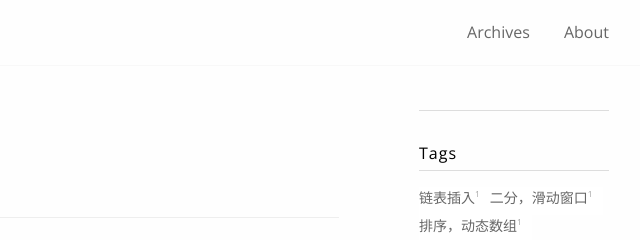
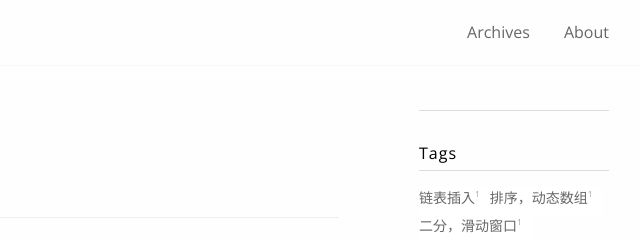
Before and after one commit to dhupxd/dhupxd.github.io, a plain HTML site: page index.html in a window 1280 px wide. Shown: the top 240 px of the page, 531-1171 px from the left. Drawn offline with nearby package versions, Linux system fonts and the light colour scheme; a web font is replaced by a local one.

Commit message:
Site updated: 2018-09-12 15:18:31

```diff
--- a/index.html
+++ b/index.html
@@ -324,7 +324,7 @@
 
     <section id="tags" class="widget-area widget_tags">
         <h3 class="widget-title">Tags</h3>
-        <ul class="tag-list"><li class="tag-list-item"><a class="tag-list-link" href="/tags/链表插入/">链表插入</a><span class="tag-list-count">1</span></li><li class="tag-list-item"><a class="tag-list-link" href="/tags/二分，滑动窗口/">二分，滑动窗口</a><span class="tag-list-count">1</span></li><li class="tag-list-item"><a class="tag-list-link" href="/tags/排序，动态数组/">排序，动态数组</a><span class="tag-list-count">1</span></li><li class="tag-list-item"><a class="tag-list-link" href="/tags/刷机，虚拟键/">刷机，虚拟键</a><span class="tag-list-count">1</span></li><li class="tag-list-item"><a class="tag-list-link" href="/tags/操作系统/">操作系统</a><span class="tag-list-count">1</span></li><li class="tag-list-item"><a class="tag-list-link" href="/tags/线性方程/">线性方程</a><span class="tag-list-count">1</span></li></ul>
+        <ul class="tag-list"><li class="tag-list-item"><a class="tag-list-link" href="/tags/链表插入/">链表插入</a><span class="tag-list-count">1</span></li><li class="tag-list-item"><a class="tag-list-link" href="/tags/排序，动态数组/">排序，动态数组</a><span class="tag-list-count">1</span></li><li class="tag-list-item"><a class="tag-list-link" href="/tags/二分，滑动窗口/">二分，滑动窗口</a><span class="tag-list-count">1</span></li><li class="tag-list-item"><a class="tag-list-link" href="/tags/刷机，虚拟键/">刷机，虚拟键</a><span class="tag-list-count">1</span></li><li class="tag-list-item"><a class="tag-list-link" href="/tags/操作系统/">操作系统</a><span class="tag-list-count">1</span></li><li class="tag-list-item"><a class="tag-list-link" href="/tags/线性方程/">线性方程</a><span class="tag-list-count">1</span></li></ul>
     </section>
 
 
```
